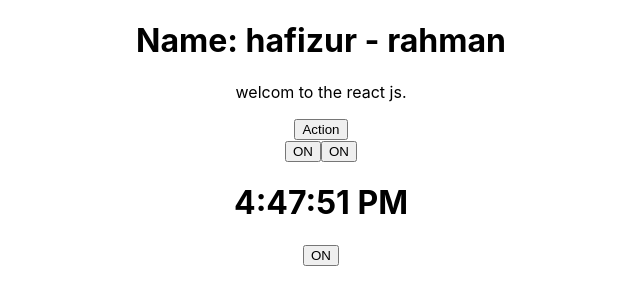
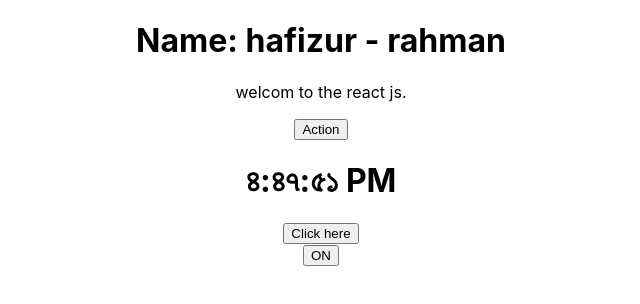
Before and after one commit to Md-Hafizur-Rahman/ReactApp, a React (Create React App) app: page / in a window 1280 px wide. Shown: the top 304 px of the page, without its empty margins (319-959 px from the left). Built offline with nearby package versions, Linux system fonts and the light colour scheme.

Commit message:
event-handaling

```diff
--- a/src/App.js
+++ b/src/App.js
@@ -1,6 +1,5 @@
 import './App.css';
 import Welcome from './component/Welcome';
-import Helo from './component/helo';
 import Avatar from './component/Comment';
 import Toggle from './component/helo';
 import React,{Component} from 'react';
@@ -13,8 +12,6 @@
           <p>welcom to the react js.</p>
           <button>Action</button>
         </Welcome>
-        <Helo name='hafizur' lastname='rahman'/>
-        <Helo name='hafizur' lastname='rahman'/>
         <Avatar/>
         <Toggle/>
       </div>
--- /dev/null
+++ b/src/component/Buton.js
@@ -0,0 +1,24 @@
+import React from 'react';
+
+class Button extends React.Component {
+    shouldComponentUpdate(nextProps) {
+        const { change: currentChange, locale: currentLocale } = this.props;
+        const { change: nextChange, locale: nextLocale } = nextProps;
+        if (currentChange === nextChange && nextLocale === currentLocale) {
+            return false;
+        }
+        return true;
+    }
+
+    render() {
+        console.log('button componenet rendered');
+        const { change, locale } = this.props;
+        return (
+            <button type="button" onClick={() => change(locale)}>
+                Click here
+            </button>
+        );
+    }
+}
+
+export default Button;
--- a/src/component/Comment.js
+++ b/src/component/Comment.js
@@ -1,9 +1,16 @@
-import React,{Component} from 'react';
-class Avatar extends Component {
+import React from 'react';
+import Button from './Buton';
+class Avatar extends React.Component {
     constructor(props) {
         super(props);
-        this.state = {date: new Date()};
+        this.state = { date: new Date(), locale: 'bn-BD' };
       }
+
+      handleClick = (locale) => {
+        this.setState({
+            locale,
+        });
+    };
       componentDidMount() {
         this.timerID = setInterval(
           () => this.tick(),
@@ -22,10 +29,16 @@
       }
 
     render() {
+        const { date, locale } = this.state;
         return(
-            <h1 className='heading'>
-            <span className='text'>{new Date().toLocaleTimeString(this.state.local)}</span>
-        </h1>
+            <div>
+                <h1 className='heading'>
+                    <span className='text'>{date.toLocaleTimeString(locale)}</span>
+                </h1>
+                <Button change={this.handleClick} locale="en-US">
+                    Click here
+                </Button>
+            </div>
         );
     }
 }
--- a/src/component/helo.js
+++ b/src/component/helo.js
@@ -1,4 +1,5 @@
 import React,{Component} from 'react';
+
 class Toggle extends Component {
     constructor(props) {
       super(props);
```
